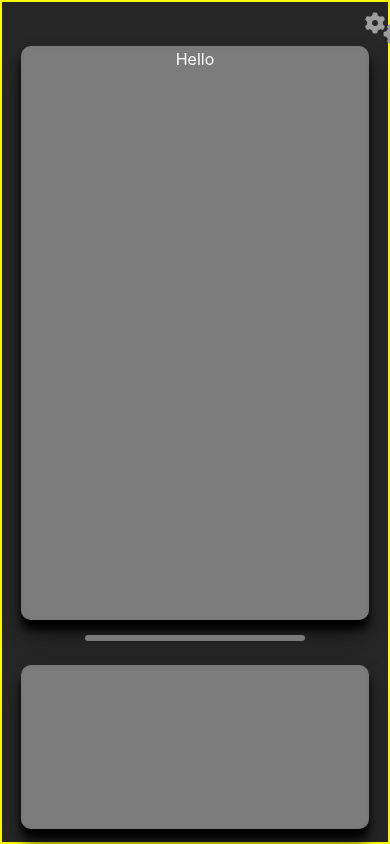
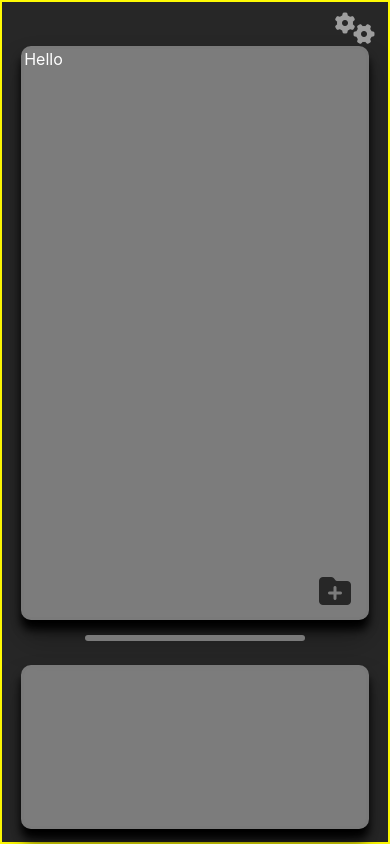
Before and after one commit to AleksandraMakhmutova/mobile_app_react, a React (Create React App) app in the folder client/: page / in a window 390 px wide. Built offline with nearby package versions, Linux system fonts and the light colour scheme.

Commit message:
add responsive iconfolder

```diff
--- a/client/src/Components/MainPage/FotoPart/index.js
+++ b/client/src/Components/MainPage/FotoPart/index.js
@@ -1,10 +1,14 @@
 import React from 'react'
 import style from './style.module.css'
-
+import cn from 'classnames'
 function FotoPart() {
 	return (
 		<div className={style.container}>
 Hello
+
+<div className={style.folder}>
+<i className={`fas fa-folder-plus fa-2x ${cn(style.icon)}`}></i></div>
+
 		</div>
 	)
 }
--- a/client/src/Components/MainPage/FotoPart/style.module.css
+++ b/client/src/Components/MainPage/FotoPart/style.module.css
@@ -1,4 +1,5 @@
 .container {
+	display: flex;
 	background-color: rgba(252, 252, 252, 0.397);
 	margin: 0 auto;
 	width: 700px;
@@ -11,11 +12,23 @@
   box-shadow: 0 20px 30px rgba(0,0,0,0.25), 0 10px 10px #000000;
 }
 
+.folder{
+	align-self: flex-end;
+	margin-left: 88%;
+	margin-bottom: 1%;
+	}
+
+	.icon{
+		color: #272727;
+	}
+	.icon:hover{
+		color:#ffe600;
+	}
 
 @media (max-width: 600px) {
 	.container {
-		background-color: rgba(252, 252, 252, 0.397);
-		width: 95%;
+	background-color: rgba(252, 252, 252, 0.397);
+	width: 95%;
 	margin: 0 auto;
 	max-height: 70%;
 	border: 3px rgb(122, 122, 122)solid ;
@@ -25,6 +38,17 @@
 	overflow:auto;
   box-shadow: 0 20px 30px rgba(0,0,0,0.25), 0 10px 10px #000000;
 }
+.folder{
+	align-self: flex-end;
+	margin-left: 80%;
+	margin-bottom: 3%;
+	}
+	.icon{
+		color: #272727;
+	}
+	.icon:hover{
+		color:#ffe600;
+	}
 }
 
 @media (max-width: 500px) {
@@ -40,4 +64,100 @@
 	overflow:auto;
   box-shadow: 0 20px 30px rgba(0,0,0,0.25), 0 10px 10px #000000;
 }
+.folder{
+	align-self: flex-end;
+	margin-left: 80%;
+	margin-bottom: 3%;
+	}
+
+	.icon{
+		color: #272727;
+	}
+	.icon:hover{
+		color:#ffe600;
+	}
 }
+
+
+@media (max-width: 414px) {
+	.container {
+		background-color: rgba(252, 252, 252, 0.397);
+		width: 95%;
+	margin: 0 auto;
+	max-height: 70%;
+	border: 3px rgb(122, 122, 122)solid ;
+  margin-bottom: 10px;
+  border-radius: 10px;
+	color:#fff;
+	overflow:auto;
+  box-shadow: 0 20px 30px rgba(0,0,0,0.25), 0 10px 10px #000000;
+}
+.folder{
+	align-self: flex-end;
+	margin-left: 75%;
+	margin-bottom: 3%;
+	}
+
+	.icon{
+		color: #272727;
+	}
+	.icon:hover{
+		color:#ffe600;
+	}
+}
+
+
+
+@media (max-width: 375px) {
+	.container {
+		background-color: rgba(252, 252, 252, 0.397);
+		width: 95%;
+	margin: 0 auto;
+	max-height: 70%;
+	border: 3px rgb(122, 122, 122)solid ;
+  margin-bottom: 10px;
+  border-radius: 10px;
+	color:#fff;
+	overflow:auto;
+  box-shadow: 0 20px 30px rgba(0,0,0,0.25), 0 10px 10px #000000;
+}
+.folder{
+	align-self: flex-end;
+	margin-left: 75%;
+	margin-bottom: 3%;
+	}
+
+	.icon{
+		color: #272727;
+	}
+	.icon:hover{
+		color:#ffe600;
+	}
+}
+
+@media (max-width: 320px) {
+	.container {
+		background-color: rgba(252, 252, 252, 0.397);
+		width: 95%;
+	margin: 0 auto;
+	max-height: 70%;
+	border: 3px rgb(122, 122, 122)solid ;
+  margin-bottom: 10px;
+  border-radius: 10px;
+	color:#fff;
+	overflow:auto;
+  box-shadow: 0 20px 30px rgba(0,0,0,0.25), 0 10px 10px #000000;
+}
+.folder{
+	align-self: flex-end;
+	margin-left: 72%;
+	margin-bottom: 1%;
+	}
+
+	.icon{
+		color: #272727;
+	}
+	.icon:hover{
+		color:#ffe600;
+	}
+}
--- a/client/src/Components/MainPage/style.module.css
+++ b/client/src/Components/MainPage/style.module.css
@@ -19,7 +19,7 @@
 }
 
 .settings{
-	color:#ffe60091;
+	color:#9e9e9e;
 	position:relative;
 	left:320px;
 	margin-bottom: 2px;
@@ -42,7 +42,7 @@
 		border-radius: 100px;
 	}
 .settings{
-	color:#ffe60091;
+	color:#9e9e9e;
 	position:relative;
 	left:170px;
 	margin-bottom: 2px;
@@ -64,7 +64,7 @@
 		border-radius: 100px;
 	}
 .settings{
-	color:#ffe60091;
+	color:#9e9e9e;
 	position:relative;
 	left:180px;
 	margin-bottom: 2px;
@@ -90,10 +90,32 @@
 	position:relative;
 	left:190px;
 	margin-bottom: 2px;
-
+}
+.settings:hover{
+	color:#ffe600;
 }
 }
 
+@media (max-width: 414px) {
+	.horizontalLine{
+		margin: 5px;
+		display:inline-flex;
+		align-self: center;
+		width: 60%;
+		border-bottom: 6px solid rgb(122, 122, 122);
+		margin-bottom: 20px;
+		border-radius: 100px;
+	}
+  .settings{
+	color:#9e9e9e;
+	position:relative;
+	left:160px;
+	margin-bottom: 2px;
+	}
+	.settings:hover{
+		color:#ffe600;
+	}
+}
 
 @media (max-width: 380px) {
 	.horizontalLine{
@@ -106,12 +128,33 @@
 		border-radius: 100px;
 	}
   .settings{
-	color:#ffe60041;
+		color:#9e9e9e;
 	position:relative;
-	left:160px;
+	left:144px;
 	margin-bottom: 2px;
 	}
 	.settings:hover{
 		color:#ffe600;
 	}
 }
+
+@media (max-width: 320px) {
+	.horizontalLine{
+		margin: 5px;
+		display:inline-flex;
+		align-self: center;
+		width: 60%;
+		border-bottom: 6px solid rgb(122, 122, 122);
+		margin-bottom: 20px;
+		border-radius: 100px;
+	}
+  .settings{
+		color:#9e9e9e;
+	position:relative;
+	left:120px;
+	margin-bottom: 2px;
+	}
+	.settings:hover{
+		color:#ffe600;
+	}
+}
```
Also changed, not shown: 1 other file (tests, documents, lock files or other folders).
